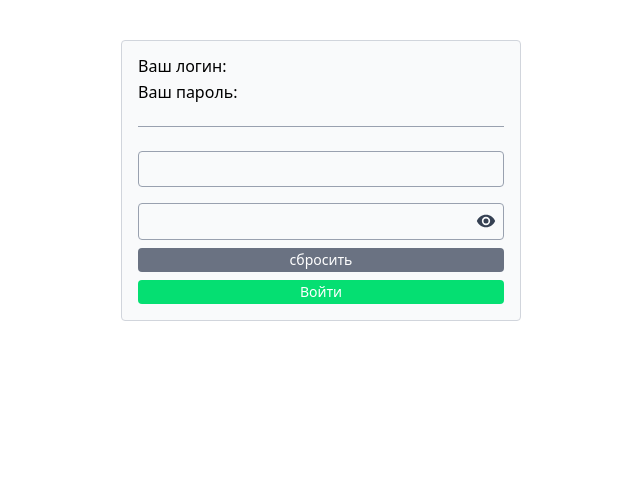
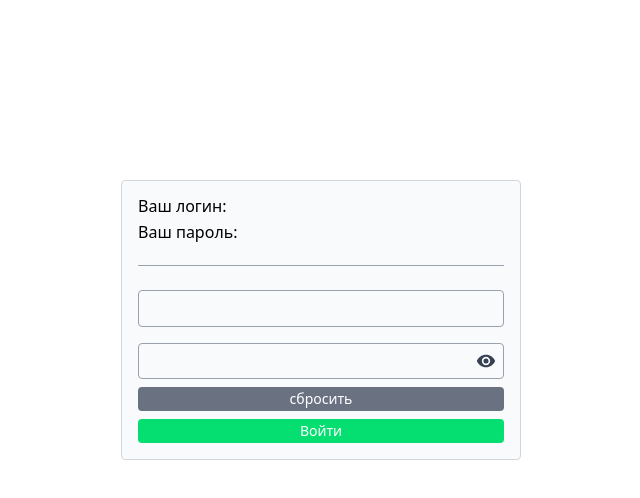
Before and after one commit to assasin0076/newbie_practice, a Vue app: page / in a window 1280 px wide. Shown: the top 498 px of the page, without its empty margins (319-959 px from the left). Built offline with nearby package versions, Linux system fonts and the light colour scheme.

Commit message:
feat: стартовое окно отцентрированно

```diff
--- a/src/views/AuthView.vue
+++ b/src/views/AuthView.vue
@@ -79,7 +79,7 @@ const goHome = () => {
 </script>
 
 <template>
-  <div class="w-full p-10 flex items-center justify-center ">
+  <div class="w-full h-full p-10 pb-[200px] flex items-center justify-center ">
     <div class="bg-gray-50 w-[400px] p-4 rounded border-1 !border-gray-300">
       <div class="flex flex-col gap-2 pb-6 mb-6 border-b-[1px] border-gray-400">
         <div>
```
